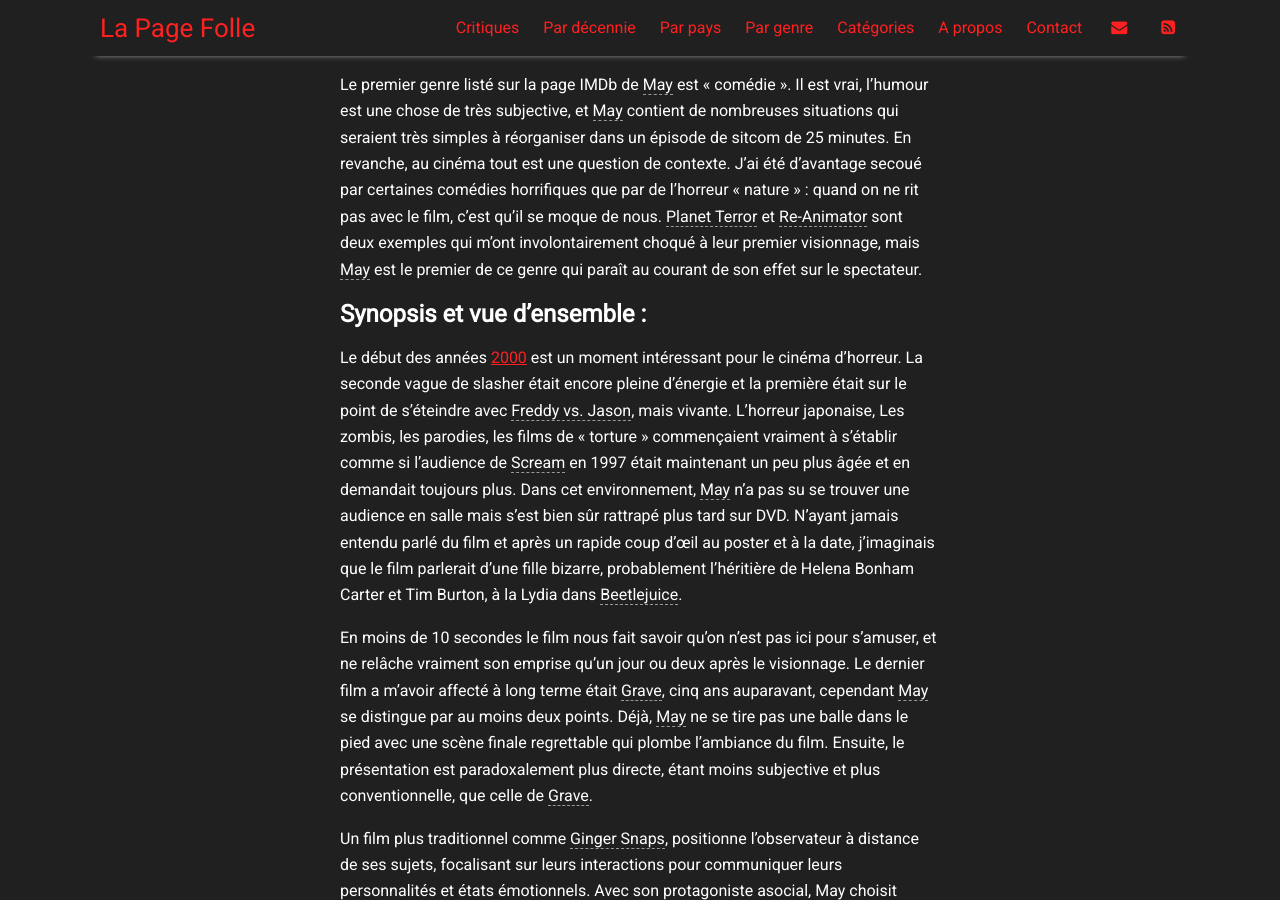
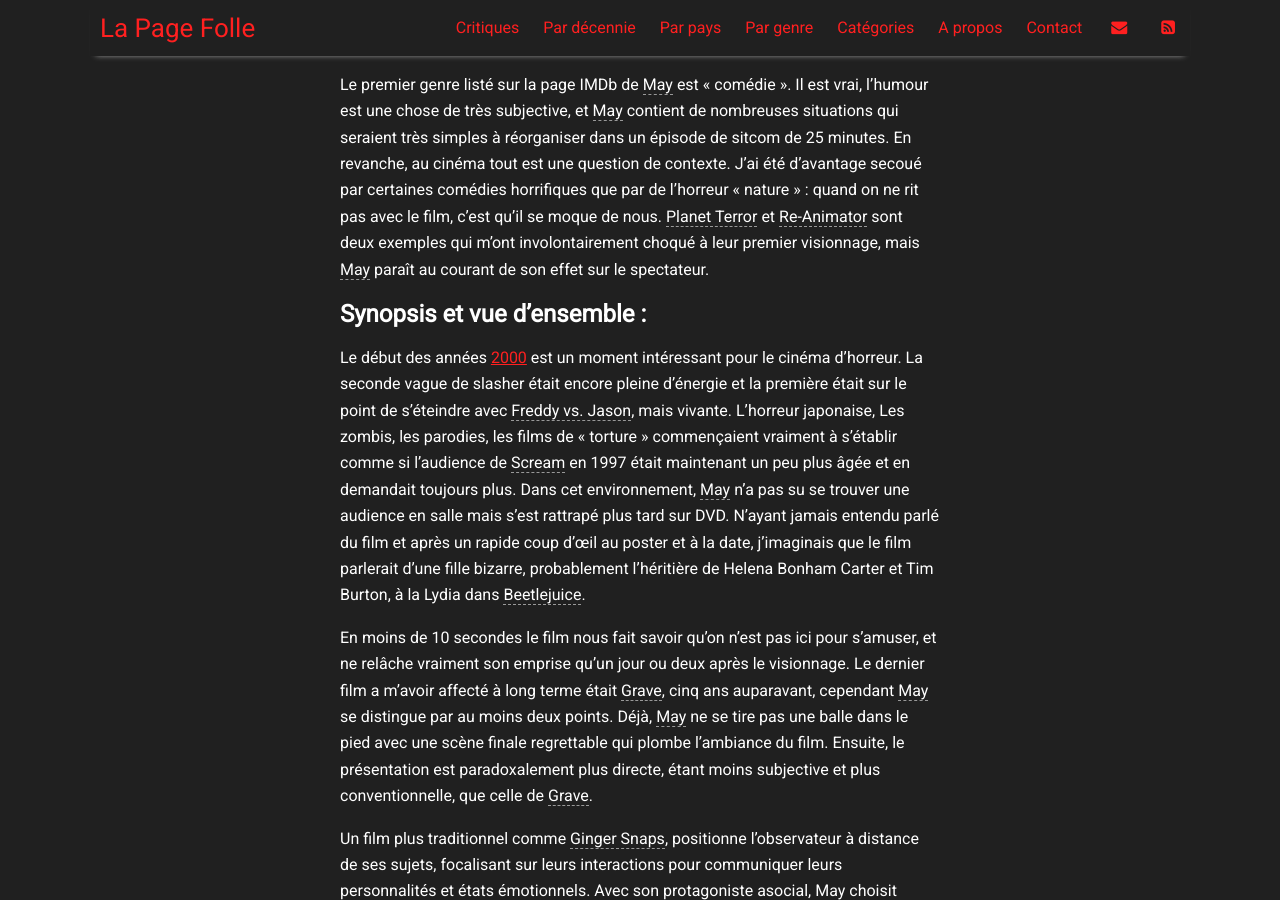
Before and after one commit to la-page-folle/la-page-folle.github.io, a Jekyll site: the page built from _posts/critiques/2021-09-16-may-2002.md, in a window 1280 px wide and 900 px high, scrolled down 912 px. Built offline with Jekyll 4.4.1, drawn with Linux system fonts in a browser that asks for light colours; nearby versions of some CDN libraries; some web fonts are replaced.

Commit message:
corrections may

```diff
--- a/_posts/critiques/2021-09-16-may-2002.md
+++ b/_posts/critiques/2021-09-16-may-2002.md
@@ -15,11 +15,11 @@
 hearts: 5
 ---
 
-Le premier genre listé sur la page IMDb de {%include movie name='May|0'%} est “comédie”. Il est vrai, l'humour est une chose de très subjective, et {%include movie name='May|0'%} contient de nombreuses situations qui seraient très simples à réorganiser dans un épisode de sitcom de 25 minutes. En revanche, au cinéma tout est une question de contexte. J'ai été d'avantage secoué par certaines comédies horrifiques que par de l'horreur “nature” : quand on ne rit pas avec le film, c'est qu'il se moque de nous. {%include movie name='Planet Terror|2007'%} et {%include movie name='Re-Animator|1985'%} sont deux exemples qui m'ont involontairement choqué à leur premier visionnage, mais {%include movie name='May|0'%} est le premier de ce genre qui paraît au courant de son effet sur le spectateur.
+Le premier genre listé sur la page IMDb de {%include movie name='May|0'%} est “comédie”. Il est vrai, l'humour est une chose de très subjective, et {%include movie name='May|0'%} contient de nombreuses situations qui seraient très simples à réorganiser dans un épisode de sitcom de 25 minutes. En revanche, au cinéma tout est une question de contexte. J'ai été d'avantage secoué par certaines comédies horrifiques que par de l'horreur “nature” : quand on ne rit pas avec le film, c'est qu'il se moque de nous. {%include movie name='Planet Terror|2007'%} et {%include movie name='Re-Animator|1985'%} sont deux exemples qui m'ont involontairement choqué à leur premier visionnage, mais {%include movie name='May|0'%} paraît au courant de son effet sur le spectateur.
 
 ## Synopsis et vue d'ensemble :
 
-Le début des années [2000](2000s) est un moment intéressant pour le cinéma d'horreur. La seconde vague de slasher était encore pleine d'énergie et la première était sur le point de s'éteindre avec {%include movie name='Freddy vs. Jason|2OO3'%}, mais vivante. L'horreur japonaise, Les zombis, les parodies, les films de “torture” commençaient vraiment à s'établir comme si l'audience de {%include movie name='Scream|1997'%} en 1997 était maintenant un peu plus âgée et en demandait toujours plus. Dans cet environnement, {%include movie name='May|0'%} n'a pas su se trouver une audience en salle mais s'est bien sûr rattrapé plus tard sur DVD. N'ayant jamais entendu parlé du film et après un rapide coup d'œil au poster et à la date, j'imaginais que le film parlerait d'une fille bizarre, probablement l'héritière de Helena Bonham Carter et Tim Burton, à la Lydia dans {%include movie name='Beetlejuice|1998'%}.
+Le début des années [2000](2000s) est un moment intéressant pour le cinéma d'horreur. La seconde vague de slasher était encore pleine d'énergie et la première était sur le point de s'éteindre avec {%include movie name='Freddy vs. Jason|2OO3'%}, mais vivante. L'horreur japonaise, Les zombis, les parodies, les films de “torture” commençaient vraiment à s'établir comme si l'audience de {%include movie name='Scream|1997'%} en 1997 était maintenant un peu plus âgée et en demandait toujours plus. Dans cet environnement, {%include movie name='May|0'%} n'a pas su se trouver une audience en salle mais s'est rattrapé plus tard sur DVD. N'ayant jamais entendu parlé du film et après un rapide coup d'œil au poster et à la date, j'imaginais que le film parlerait d'une fille bizarre, probablement l'héritière de Helena Bonham Carter et Tim Burton, à la Lydia dans {%include movie name='Beetlejuice|1998'%}.
 
 En moins de 10 secondes le film nous fait savoir qu'on n'est pas ici pour s'amuser, et ne relâche vraiment son emprise qu'un jour ou deux après le visionnage. Le dernier film a m'avoir affecté à long terme était {%include movie name='Grave|2016'%}, cinq ans auparavant, cependant {%include movie name='May|0'%} se distingue par au moins deux points. Déjà, {%include movie name='May|0'%} ne se tire pas une balle dans le pied avec une scène finale regrettable qui plombe l'ambiance du film. Ensuite, le présentation est paradoxalement plus directe, étant moins subjective et plus conventionnelle, que celle de {%include movie name='Grave|0'%}.
 
```
